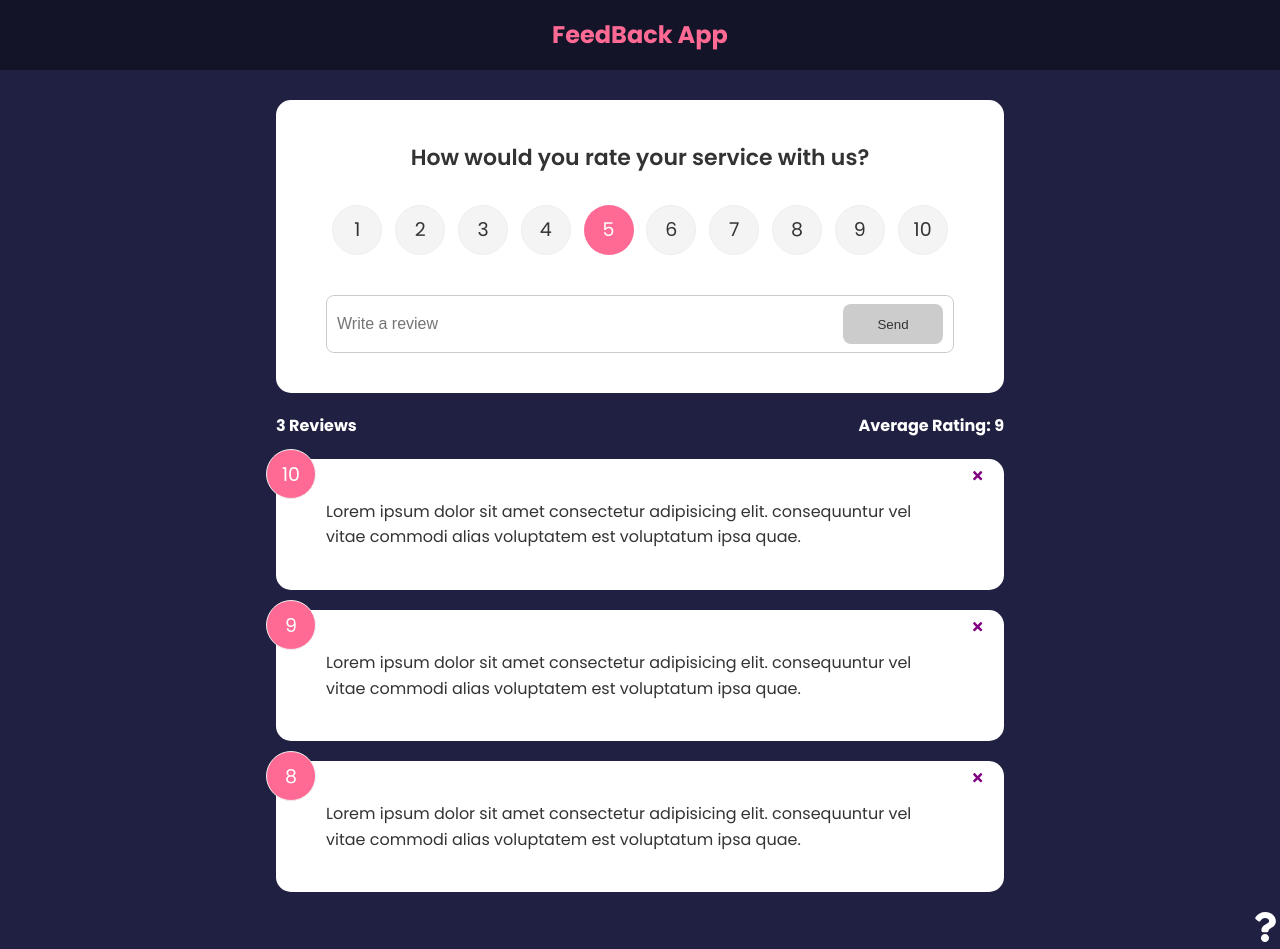
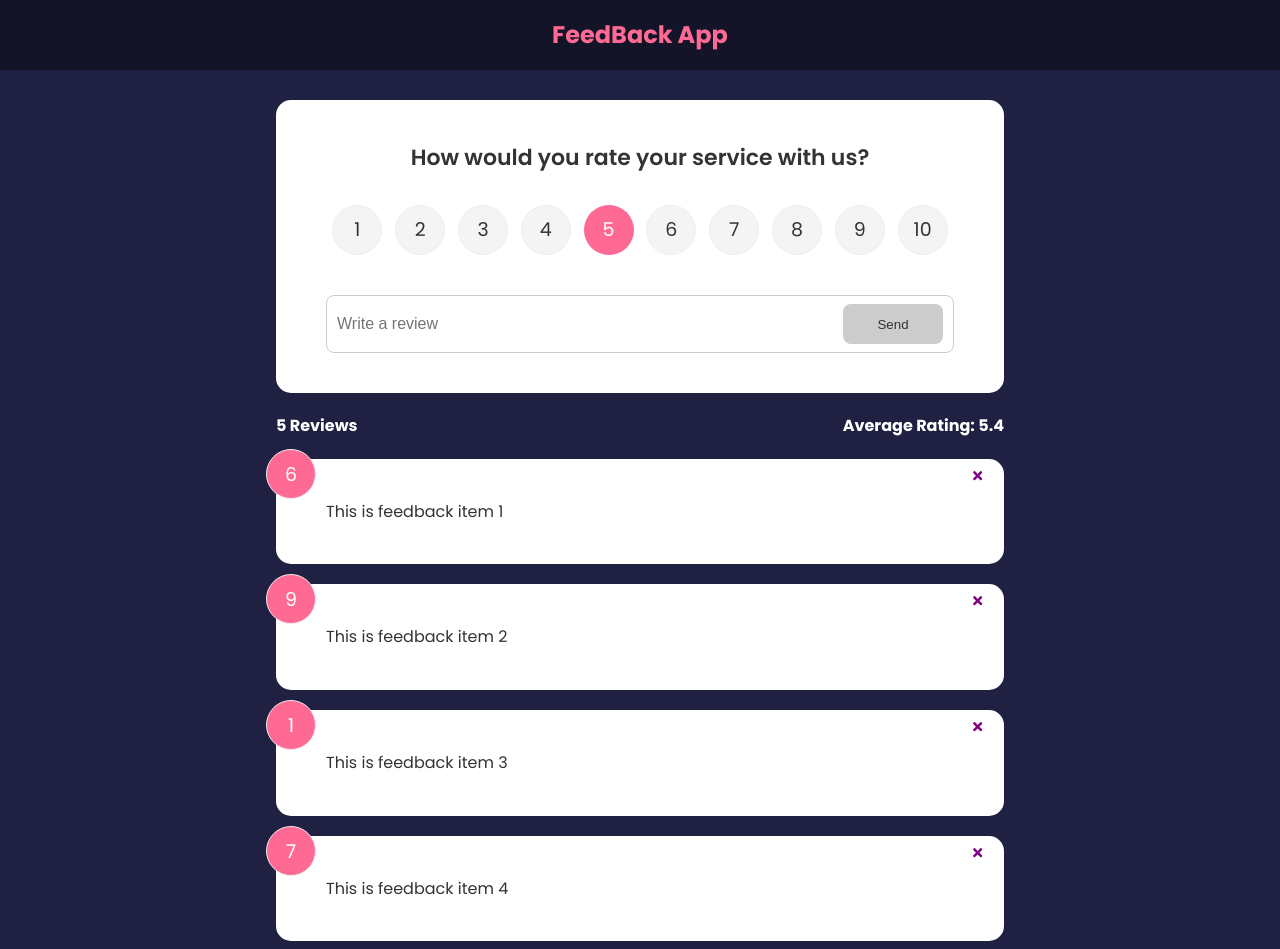
Before and after one commit to Awxsl/Feedback-App, a React (Create React App) app: page / in a window 1280 px wide. Shown: the top 949 px of the page. Built offline with nearby package versions, Linux system fonts and the light colour scheme.

Commit message:
Used context hooks to simplify and clean the code

```diff
--- a/src/App.js
+++ b/src/App.js
@@ -1,43 +1,28 @@
-import { v4 as uuidv4 } from 'uuid'
 import { BrowserRouter as Router, Route, Routes } from 'react-router-dom'
-import { useState } from 'react'
-import FeedbackData from './data/FeedbackData'
 import Header from './components/Header'
 import FeedbackList from './components/FeedbackList'
 import FeedbackStats from './components/FeedbackStats'
 import FeedbackForm from './components/FeedbackForm'
 import AboutIconLink from './components/AboutIconLink'
 import AboutPage from './pages/AboutPage'
+import { FeedbackProvider } from './context/FeedbackContext'
 
 function App() {
 
-    const [feedback, setFeedback] = useState(FeedbackData)
-
-    const deleteFeedback = (id) => {
-        if(window.confirm('Are you sure?')) {
-            setFeedback(feedback.filter((item) => item.id !== id))
-        }
-    }
-
-    const addFeedback = (newFeedback) => {
-        newFeedback.id = uuidv4()
-        setFeedback([newFeedback, ...feedback])
-    }
-
     return (
+        <FeedbackProvider>
             <Router>
                 <Header/>
                 <div className='container'>
                     <Routes>
                         <Route exact path='/' element={
                            <>
-                        <FeedbackForm handleAdd={addFeedback}/>
-                        <FeedbackStats feedback={feedback}/>
-                        <FeedbackList feedback={feedback} handleDelete={deleteFeedback}/>
+                            <FeedbackForm/>
+                            <FeedbackStats/>
+                            <FeedbackList/>
                            </>
                         }>
                         </Route>
-
                         <Route path='/about' element={
                         <>
                             <AboutPage/>
@@ -46,8 +31,8 @@ function App() {
                     </Routes>
                 </div>
                 <AboutIconLink/>
-
             </Router>
+        </FeedbackProvider>
     )
 }
 
--- a/src/components/FeedbackForm.jsx
+++ b/src/components/FeedbackForm.jsx
@@ -1,10 +1,13 @@
-import { useState } from 'react'
+import { useState, useContext } from 'react'
 import React from 'react'
 import RatingSelect from './RatingSelect'
 import Card from './shared/Card'
 import Button from './shared/Button'
+import FeedbackContext from '../context/FeedbackContext'
 
-function FeedbackForm({handleAdd}) {
+function FeedbackForm() {
+
+    const{addFeedback} = useContext(FeedbackContext)
 
     const [text, setText] = useState('')
     const [rating, setRating] = useState(10)
@@ -36,7 +39,7 @@ function FeedbackForm({handleAdd}) {
                 rating
             }
 
-            handleAdd(newFeedback)
+            addFeedback(newFeedback)
             setText('')
             setBtnDisabled(true)
             setRating(10)
--- a/src/components/FeedbackItem.jsx
+++ b/src/components/FeedbackItem.jsx
@@ -1,13 +1,17 @@
 import {FaTimes} from 'react-icons/fa'
 import Card from './shared/Card'
+import FeedbackContext from '../context/FeedbackContext'
+import { useContext } from 'react'
 import PropTypes from 'prop-types'
 
-function FeedbackItem({item, handleDelete}) {
+function FeedbackItem({item}) {
+
+  const{deleteFeedback} = useContext(FeedbackContext)
 
     return (
     <Card>
         <div className="num-display">{item.rating}</div>
-        <button onClick={() => handleDelete(item.id)} className="close">
+        <button onClick={() => deleteFeedback(item.id)} className="close">
           <FaTimes color='purple'/>
         </button>
         <div className="text-display">{item.text}</div>
--- a/src/components/FeedbackList.jsx
+++ b/src/components/FeedbackList.jsx
@@ -1,9 +1,11 @@
+import { useContext } from 'react'
 import {motion, AnimatePresence} from 'framer-motion'
-import React from 'react'
-import PropTypes from 'prop-types'
 import FeedBackItem from './FeedbackItem'
+import FeedbackContext from '../context/FeedbackContext'
 
-function FeedbackList({feedback, handleDelete}) {
+function FeedbackList() {
+  const {feedback} = useContext(FeedbackContext)
+
   if (!feedback || feedback.length === 0) {
     return <p>No Feedback Yet!</p>
   }
@@ -12,8 +14,8 @@ function FeedbackList({feedback, handleDelete}) {
     <div className='feedback-list'>
         <AnimatePresence>
           {feedback.map((item) => (
-              <motion.div key={item.id} initial={{scale: 0}} animate={{scale: 1}} whileHover={{scale: 1.05}} exit={{scale: 0}}>
-                <FeedBackItem key={item.id} item={item} handleDelete={handleDelete} />
+              <motion.div key={item.id} initial={{scale: 0, opacity: 0}} animate={{scale: 1, opacity: 1}} whileHover={{scale: 1.05}} exit={{scale: 0, opacity: 0}}>
+                <FeedBackItem key={item.id} item={item}/>
               </motion.div>
           ))}
         </AnimatePresence>
@@ -29,14 +31,5 @@ function FeedbackList({feedback, handleDelete}) {
   // )
 }
 
-FeedbackList.propTypes = {
-    feedback: PropTypes.arrayOf(
-        PropTypes.shape({
-            id: PropTypes.number.isRequired,
-            text: PropTypes.string.isRequired,
-            rating: PropTypes.number.isRequired
-        })
-    )
-}
 
 export default FeedbackList
--- a/src/components/FeedbackStats.jsx
+++ b/src/components/FeedbackStats.jsx
@@ -1,6 +1,9 @@
-import PropTypes from 'prop-types'
+import { useContext } from 'react'
+import FeedbackContext from '../context/FeedbackContext'
 
-function FeedbackStats({feedback}) {
+function FeedbackStats() {
+  const{feedback} = useContext(FeedbackContext)
+
     let average = feedback.reduce((accumelator, current) => {
         return accumelator + current.rating
     }, 0) / feedback.length
@@ -14,8 +17,4 @@ function FeedbackStats({feedback}) {
   )
 }
 
-FeedbackStats.propTypes = {
-    feedback: PropTypes.array.isRequired
-}
-
 export default FeedbackStats
--- /dev/null
+++ b/src/context/FeedbackContext.js
@@ -0,0 +1,55 @@
+import { createContext, useState } from "react";
+import { v4 as uuidv4 } from 'uuid'
+
+const FeedbackContext = createContext()
+
+export const FeedbackProvider = ({children}) => {
+    const[feedback, setFeedback] = useState([
+        {
+            id: 1,
+            text: 'This is feedback item 1',
+            rating: 6
+        },
+        {
+            id: 2,
+            text: 'This is feedback item 2',
+            rating: 9
+        },
+        {
+            id: 3,
+            text: 'This is feedback item 3',
+            rating: 1
+        },
+        {
+            id: 4,
+            text: 'This is feedback item 4',
+            rating: 7
+        },
+        {
+            id: 5,
+            text: 'This is feedback item 5',
+            rating: 4
+        },
+    ])
+
+    const deleteFeedback = (id) => {
+        if(window.confirm('Are you sure?')) {
+            setFeedback(feedback.filter((item) => item.id !== id))
+        }
+    }
+
+    const addFeedback = (newFeedback) => {
+        newFeedback.id = uuidv4()
+        setFeedback([newFeedback, ...feedback])
+    }
+
+    return <FeedbackContext.Provider value={{
+        feedback: feedback,
+        deleteFeedback,
+        addFeedback
+    }}>
+        {children}
+    </FeedbackContext.Provider>
+}
+
+export default FeedbackContext
```
Lines whose indentation alone changed are shown as unchanged.
